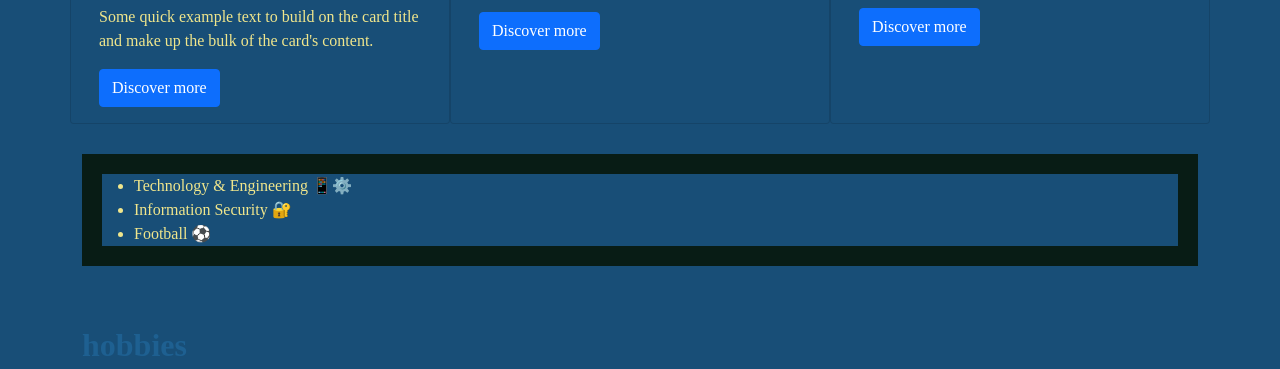
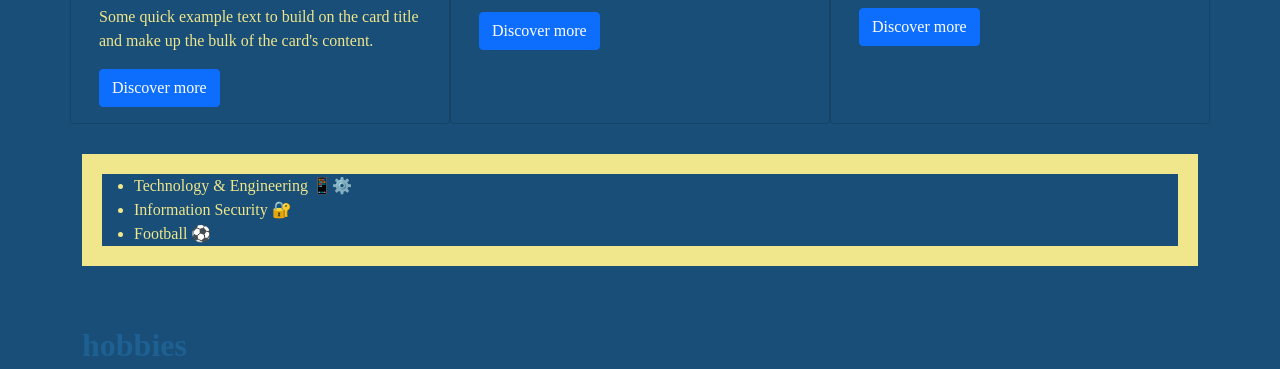
Before and after one commit to mahmood114/Portfolio, a plain HTML site: page index.html in a window 1280 px wide. Shown: the part 978-1347 px from the top of the page. Drawn offline with nearby package versions, Linux system fonts and the light colour scheme; a web font is replaced by a local one.

Commit message:
Modified colors1

```diff
--- a/styles.css
+++ b/styles.css
@@ -20,7 +20,7 @@ h2 {
 }
 
 #list {
-  border: #081c15 solid 20px;
+  border: khaki solid 20px;
 }
 
 /* img {
```
